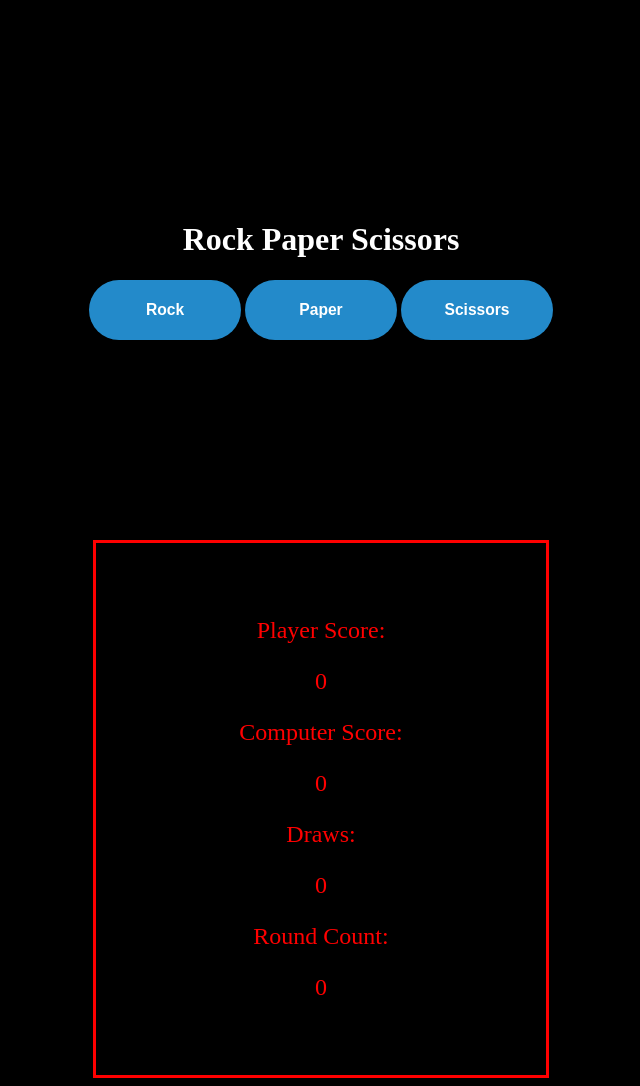
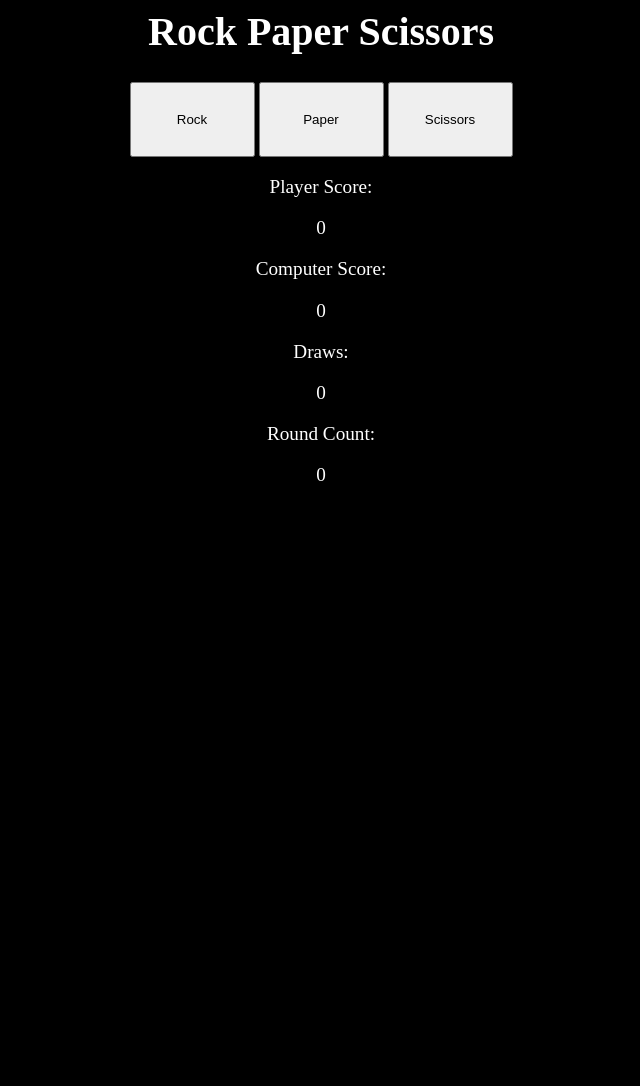
Before and after one commit to Calerid/My_Odin_Projects, a plain HTML site: page rock-paper-scissors/index.html in a window 1280 px wide. Shown: the whole page, without its empty margins (319-959 px from the left). After the commit the page ends 800 px from the top, so only its background shows below. Drawn offline with Linux system fonts and the light colour scheme.

Commit message:
Redo HTML & CSS structure
Reworked the HTML, adding the roundMessage id which will be used to display the round outcome messages. Reworked the CSS to make it more simplified, for the time being all text is in white, no outline.

```diff
--- a/rock-paper-scissors/index.html
+++ b/rock-paper-scissors/index.html
@@ -9,22 +9,19 @@
     <div id="content-window">
       <h1>Rock Paper Scissors</h1>
       <div id="button-container">
-        <button id="rock" onclick="setRock()">
-          <div><h3>Rock</h3></div>
-        </button>
-        <button id="paper" onclick="setPaper()">
-          <div><h3>Paper</h3></div>
-        </button>
-        <button id="scissors" onclick="setScissors()">
-          <div><h3>Scissors</h3></div>
-        </button>
+        <button id="rock" onclick="setRock()">Rock</button>
+        <button id="paper" onclick="setPaper()">Paper</button>
+        <button id="scissors" onclick="setScissors()">Scissors</button>
       </div>
-    </div>
-    <div id="score">
+      <div id="score">
       <p>Player Score: <p id="playerScore">0</p></p>
       <p>Computer Score: <p id="cpuScore">0</p></p>
       <p>Draws: <p id="drawScore">0</p></p>
       <p>Round Count: <p id="roundScore">0</p></p>
+      </div>
+      <div>
+        <h3 id="roundMessage"></h3>
+      </div>
     </div>
   </body>
   <script src="scripts/rock-paper-scissors.js"></script>
--- a/rock-paper-scissors/scripts/rock-paper-scissors.js
+++ b/rock-paper-scissors/scripts/rock-paper-scissors.js
@@ -7,6 +7,7 @@ const PSCORE = document.getElementById("playerScore");
 const CSCORE = document.getElementById("cpuScore");
 const DCOUNT = document.getElementById("drawScore");
 const RCOUNT = document.getElementById("roundScore");
+const RMESSAGE = document.getElementById("roundMessage");
 
 let playerSelection = "";
 let computerSelection = "";
--- a/rock-paper-scissors/styles/style.css
+++ b/rock-paper-scissors/styles/style.css
@@ -1,44 +1,16 @@
-body{
-    text-align: center;
+html {
     background-color: black;
     color: white;
-}
-#content-window{
-    width: auto;
-    padding: 100px;
-    margin: 100px;
-}
-#container{
-    display: flexbox;
     text-align: center;
 }
-#button-container div{
-    width:100px;
-    margin: 20px;
+h1{
+    font-size: 2.5em;
 }
-#button-container > button {
-    color: white;
-    background: rgb(35, 138, 202);
-    border-radius: 30px;
-    border-style: none;
-    text-decoration: none;
-}
-#gameScore{
-    display: flexbox;
-}
-#gameLeft{
-    text-align: left;
-}
-#gameRight{
-    text-align: right;
+#button-container > button{
+    margin 10px auto 10px auto;
+    width: 125px;
+    height: 75px;
 }
 #score{
-    color: red;
-    font-size: 1.5em;
-    font-weight: 500;
-    margin: auto;
-    padding: 50px;
-    border-style: solid;
-    text-align: center;
-    width: 350px;
+    font-size: 1.2em;
 }
```
